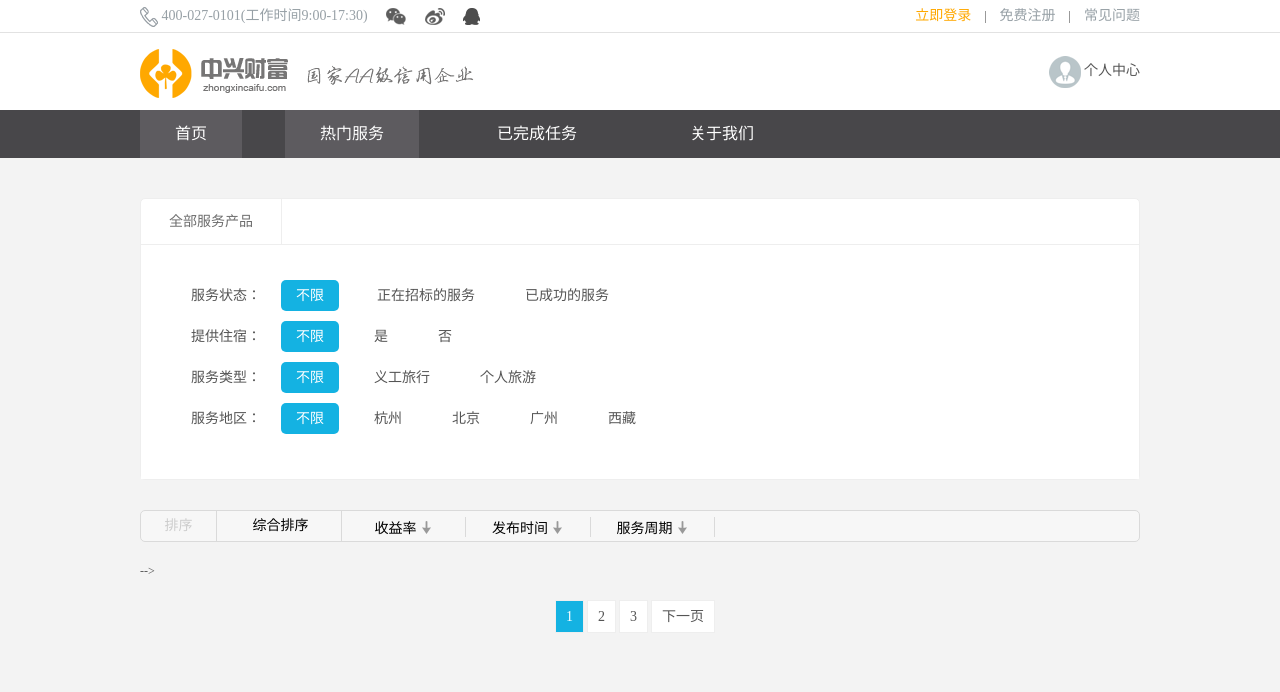
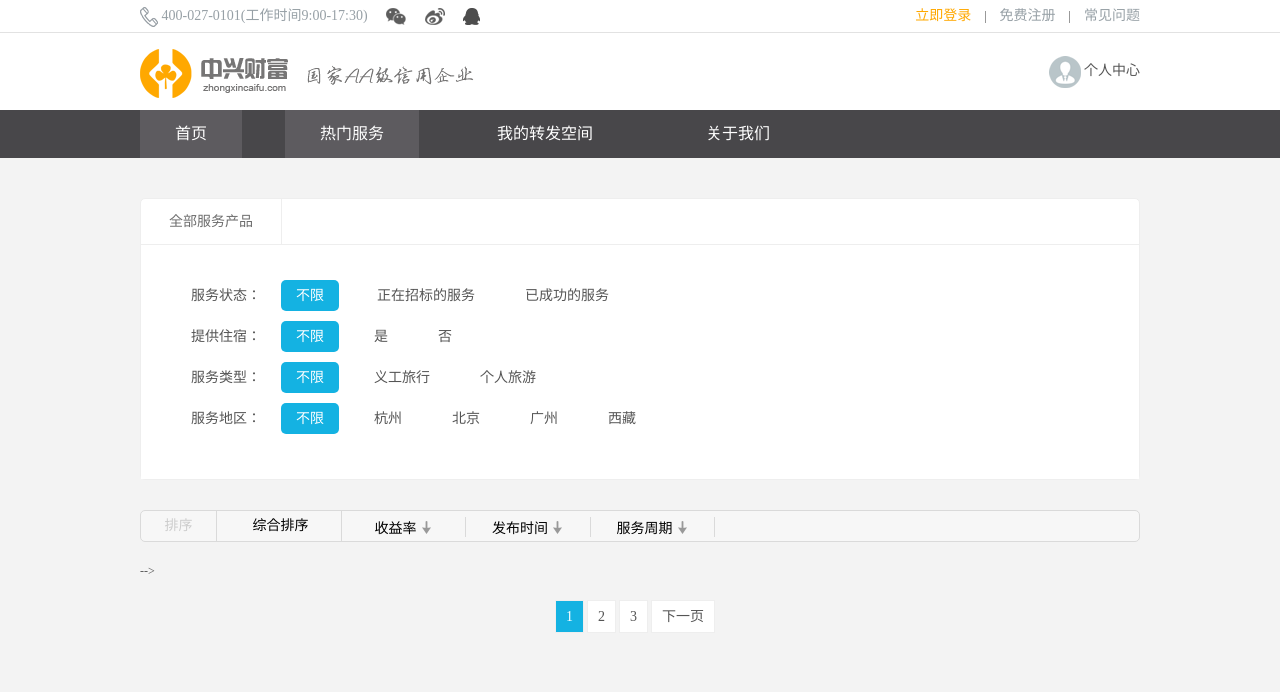
Before and after one commit to yl940127/GZchain, a Java web app: page /findService1.jsp in a window 1280 px wide. Shown: the top 692 px of the page. Run offline with Tomcat 11, a stand-in JSP engine, Linux system fonts and the light colour scheme; the visitor is signed in with stand-in values (Sample User, id 1); some libraries are stand-ins or nearby versions.

Commit message:
1.从该界面的”我的转发空间“  可跳转到转发动态

```diff
--- a/WebRoot/findService1.jsp
+++ b/WebRoot/findService1.jsp
@@ -79,7 +79,7 @@ background-color: grey;
 	<div class="zxcf_menu_wper">
 		<div class="zxcf_menu px1000">
 			<a href="index1.jsp" class="zm_cura">首页</a> <a href="showtrack" class="zm_cura">热门服务</a>
-			<a href="transpondSpace.jsp">已完成任务</a> <a href="#" style="margin-right:0;">关于我们</a>
+			<a href="transpond">我的转发空间</a> <a href="#" style="margin-right:0;">关于我们</a>
 		</div>
 	</div>
 	<!-- end  -->
```
